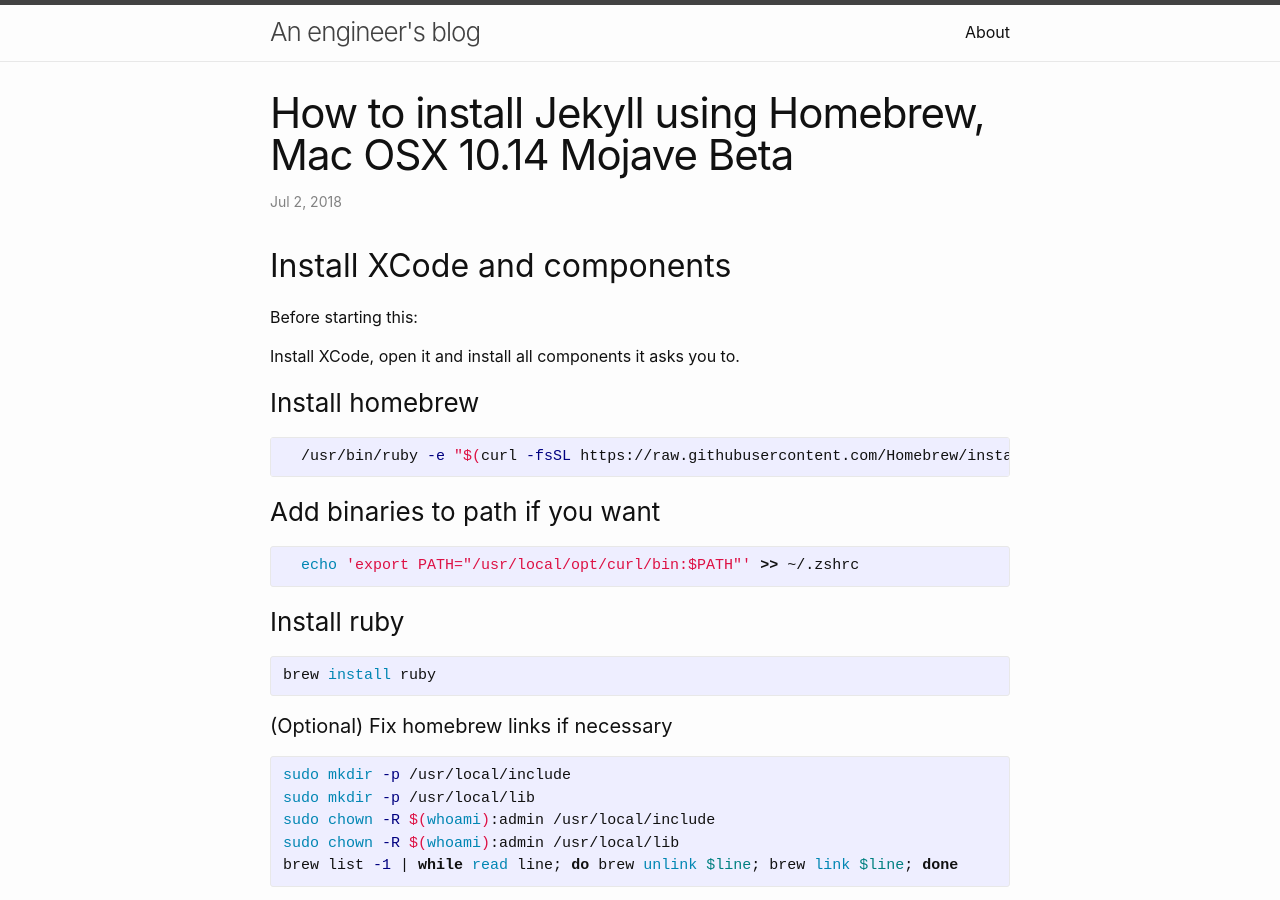
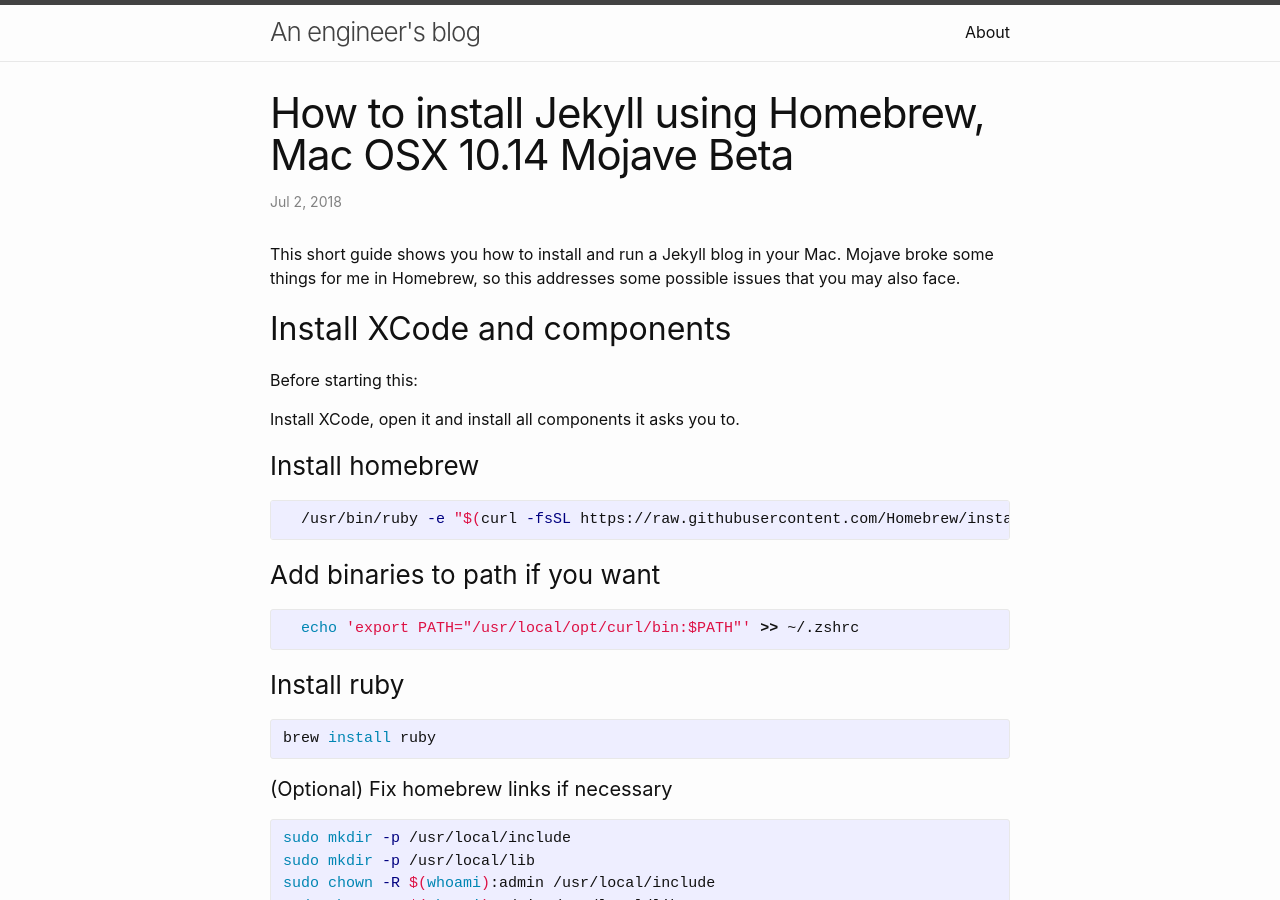
Before and after one commit to silvae86/silvae86.github.io, a Jekyll site: the page built from _posts/2018-07-02-install-jekyll.markdown, in a window 1280 px wide and 900 px high. Built offline with Jekyll 4.4.1, drawn with Linux system fonts in a browser that asks for light colours.

Commit message:
Added intro
Added intro

```diff
--- a/_posts/2018-07-02-install-jekyll.markdown
+++ b/_posts/2018-07-02-install-jekyll.markdown
@@ -4,6 +4,8 @@
 date:   2018-07-02 16:36:07 +0100
 categories: jekyll install mac osx sysadmin mojave
 ---
+
+This short guide shows you how to install and run a Jekyll blog in your Mac. Mojave broke some things for me in Homebrew, so this addresses some possible issues that you may also face.
 
 ## Install XCode and components
 
```
